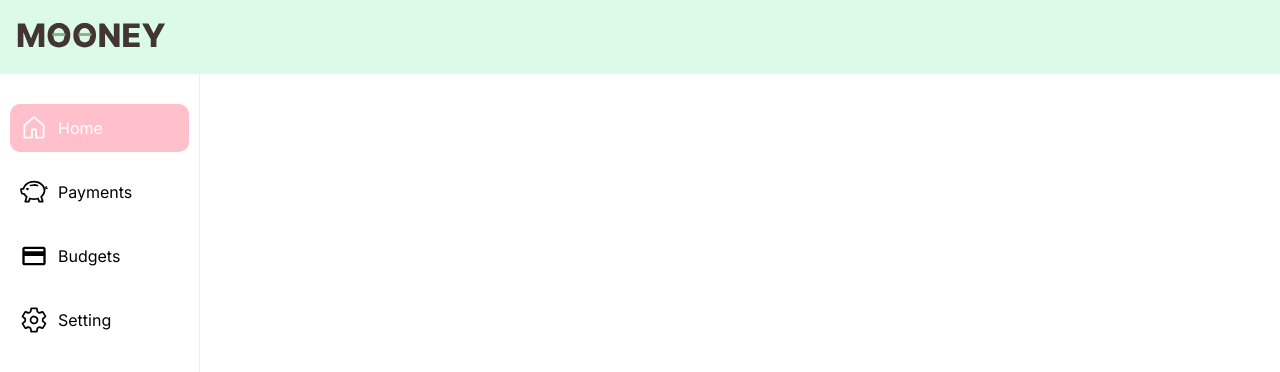
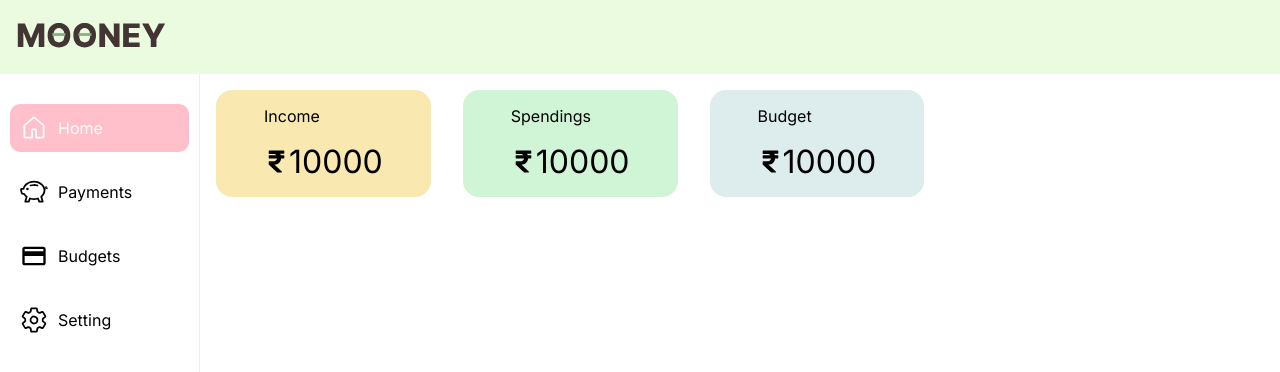
Before and after one commit to raysk4ever/budget-app, a Next.js app: page / in a window 1280 px wide. Shown: the top 372 px of the page. Built offline with nearby package versions, Linux system fonts and the light colour scheme.

Commit message:
resolve conflicts

```diff
--- a/package.json
+++ b/package.json
@@ -9,6 +9,7 @@
     "lint": "next lint"
   },
   "dependencies": {
+    "@nivo/bar": "^0.87.0",
     "mongodb": "^6.6.2",
     "next": "14.2.3",
     "react": "^18",
--- a/src/app/home/page.tsx
+++ b/src/app/home/page.tsx
@@ -1,5 +1,24 @@
+import { FaRupeeSign } from 'react-icons/fa'
+
 const Home = () => {
-  return <h1>Welcome home!</h1>;
+  const stats = [
+    { title: 'Income', amount: 10000, color: '#F9E9B0' },
+    { title: 'Spendings', amount: 10000, color: '#D0F5D6' },
+    { title: 'Budget', amount: 10000, color: '#DDECEC' }
+  ]
+  return (
+    <article className="card-stats-wrapper">
+      {stats.map((item, i) => (
+        <section key={i} className="card-stats-item" style={{ backgroundColor: item.color }}>
+          <p>{item.title}</p>
+          <div className='amount-wrapper'>
+            <FaRupeeSign size={25} />
+            <p className="amount">{item.amount}</p>
+          </div>
+        </section>
+      ))}
+    </article>
+  )
 };
 
 export default Home;
--- a/src/app/page.tsx
+++ b/src/app/page.tsx
@@ -10,15 +10,12 @@ import Content from "./component-ui/content";
 
 import styles from "../styles/page.module.css";
 import styled from "styled-components";
+import Home from "./home/page";
 
-export default function Home() {
+export default function Page() {
   return (
     <main className="main-container">
-      {/* <Navbar />
-      <section className="sub-container">
-        <Sidebar />
-        <Content />
-      </section> */}
+      <Home />
     </main>
   );
 }
--- a/src/styles/colors.css
+++ b/src/styles/colors.css
@@ -3,4 +3,6 @@
   --primary-dark: #481d24;
   --primary-light: #acedff;
   --blue: rgb(0 51 128);
+  --brown: #443535;
+  --text-color: #443535;
 }
--- a/src/styles/common.css
+++ b/src/styles/common.css
@@ -99,3 +99,25 @@ li{
 .active-sub-content {
   padding: 1rem;
 }
+
+.card-stats-wrapper {
+  display: flex;
+  gap: 2rem;
+}
+.card-stats-item {
+  background-color: #eee;
+  padding: 1rem 3rem;
+  display: flex;
+  flex-direction: column;
+  gap: 1rem;
+  border-radius: 1rem;
+  background-color: #F9B0B0;
+}
+.card-stats-item .amount {
+  font-size: 2em;
+}
+.card-stats-item .amount-wrapper {
+  display: flex;
+  align-items: center;
+
+}
```
Also changed, not shown: 1 other file (tests, documents, lock files or other folders).
